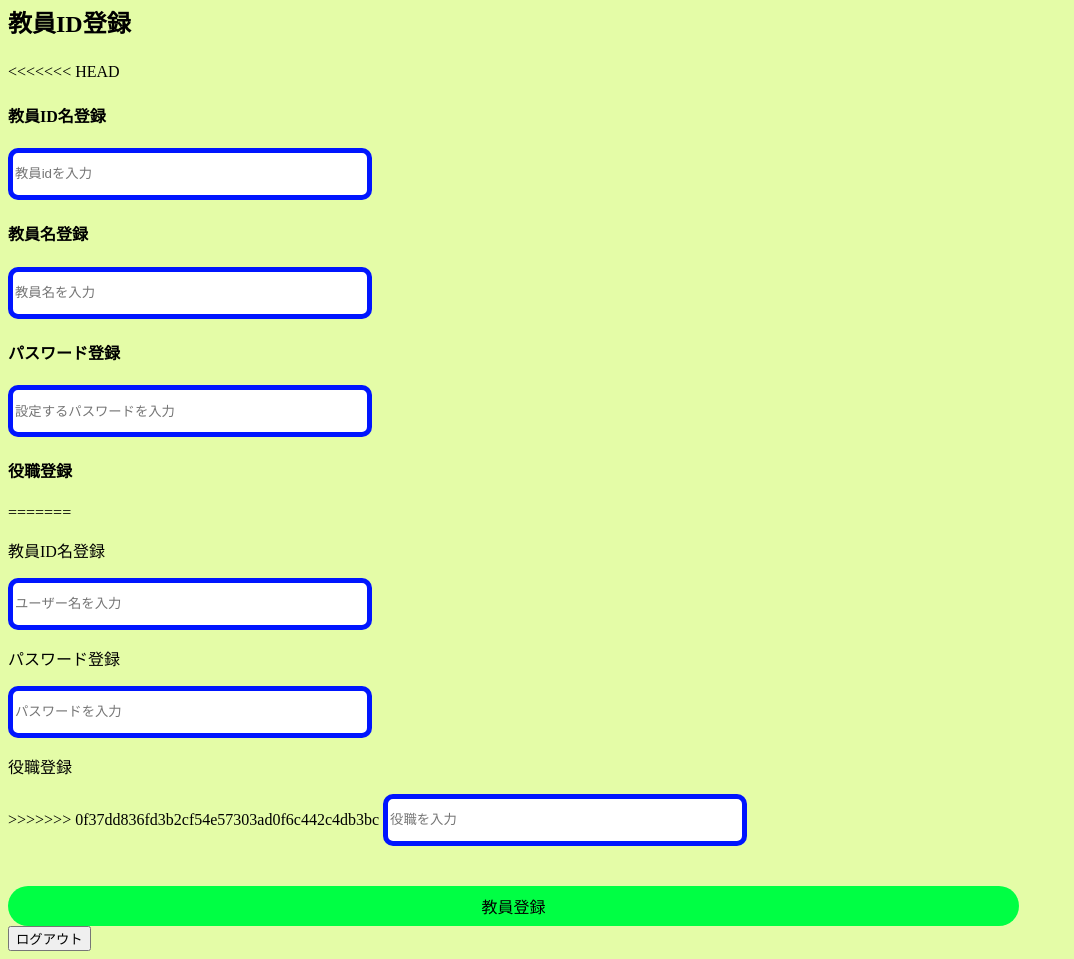
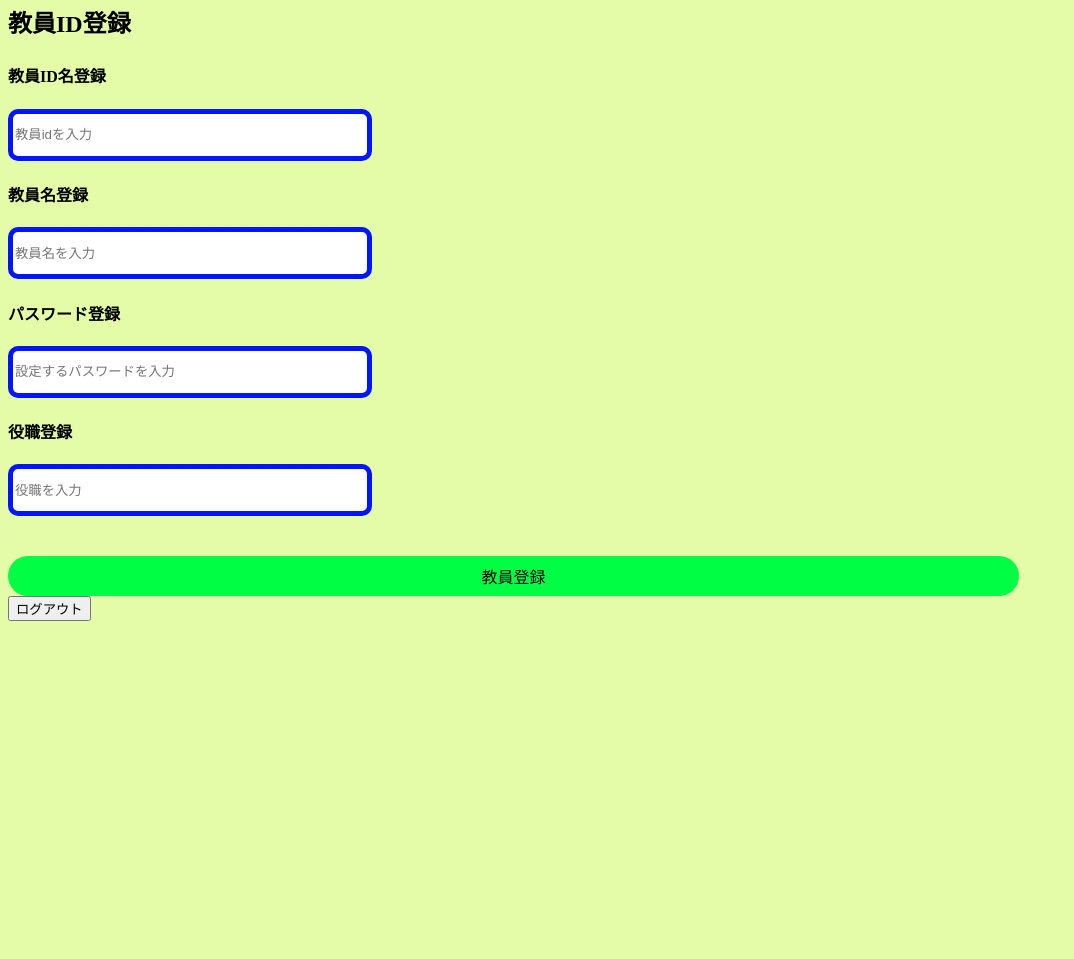
Before and after one commit to KOYAMA-TOMOKI/timeCard, a website: page frontend/admin.html in a window 1280 px wide. Shown: the part 87-1046 px from the top of the page, without its empty margins (0-1074 px from the left). After the commit the page ends 800 px from the top, so only its background shows below. Drawn offline with Linux system fonts and the light colour scheme.

Commit message:
登録完成

```diff
--- a/frontend/admin.html
+++ b/frontend/admin.html
@@ -13,7 +13,6 @@
 
         <!--管理者ログインフォーム-->
         <h2><p>教員ID登録</p></h2>
-<<<<<<< HEAD
         <h4><p>教員ID名登録</p></h4>
         <input type="text" id="admin_id" class="textbox" placeholder="教員idを入力" tabindex="0">
 
@@ -24,15 +23,6 @@
         <input type="password" id="admin_pass" class="textbox" placeholder="設定するパスワードを入力" tabindex="0">
 
         <h4><p>役職登録</p></h4>
-=======
-        <p>教員ID名登録</p>
-        <input type="text" id="admin_username" class="textbox" placeholder="ユーザー名を入力" tabindex="0">
-
-        <p>パスワード登録</p>
-        <input type="password" id="admin_pass" class="textbox" placeholder="パスワードを入力" tabindex="0">
-
-        <p>役職登録</p>
->>>>>>> 0f37dd836fd3b2cf54e57303ad0f6c442c4db3bc
         <input type="text" id="admin_post" class="textbox" placeholder="役職を入力" tabindex="0">
 
         <!--教員登録ボタン-->
```
